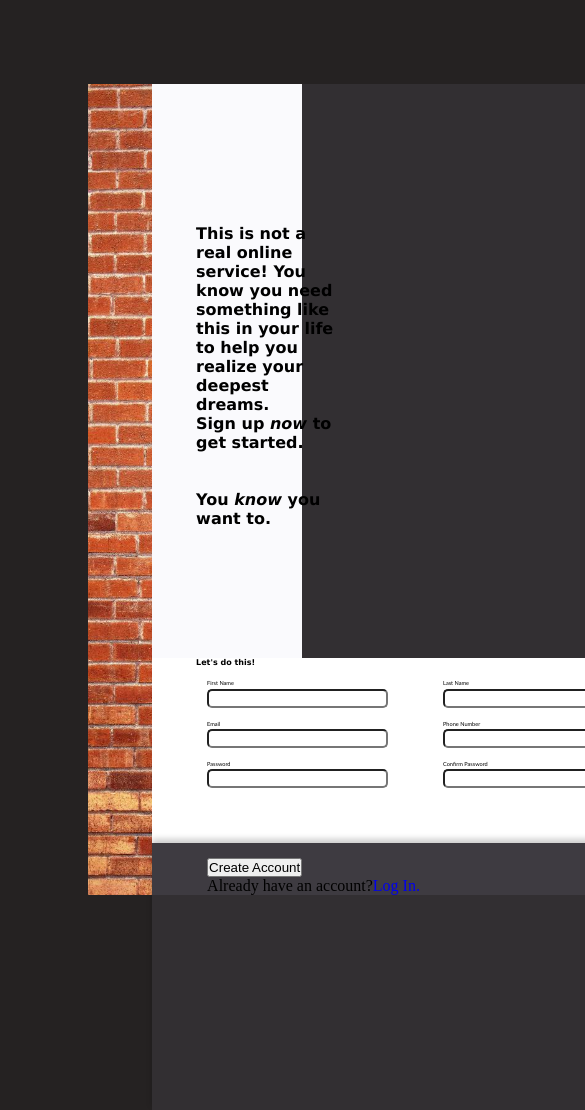
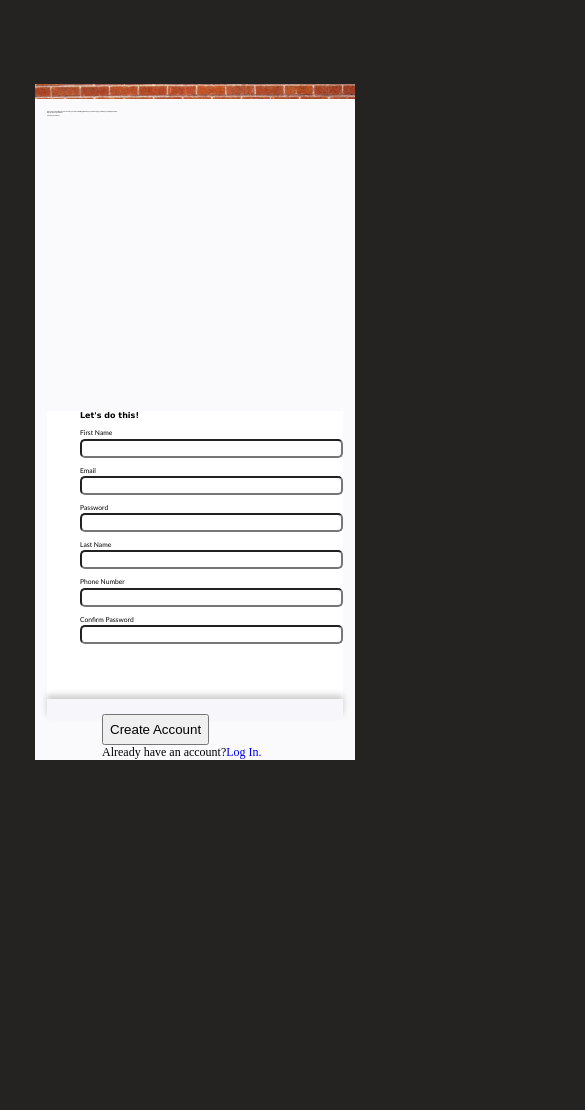
Before and after one commit to dibzthedibz/SignUpForm, a plain HTML site: page index2.html in a window 390 px wide. Shown: the top 1110 px of the page, 585 px wide, since content can reach past the window. After the commit the page ends 844 px from the top, so only its background shows below. Drawn offline with Linux system fonts and the light colour scheme.

Commit message:
messing with rem and percentages to get child elements to scale properly but i feel like im just missing something.

```diff
--- a/styles2.css
+++ b/styles2.css
@@ -9,6 +9,10 @@ html body {
   margin: 0;
   padding: 0;
 }
+html {
+  font-size: clamp(12px, 1.5vw, 16px); /* Scales with viewport width */
+}
+
 
 body {
   display: flex;
@@ -22,9 +26,11 @@ body {
   display: grid;
   grid-template-columns: 30% 1fr;
   background-color: white;
-  width: 55vw;
+  width: clamp(320px, 80%, 55vw);
   height: 80vh;
   margin: 0 auto;
+  max-width: 100%;
+  max-height: 100vh;
   /* overflow: hidden */
 }
 
@@ -35,18 +41,21 @@ body {
 }
 
 .card-right {
-  height: auto;
-  flex-direction: column;
-  font-size: 1rem;
-  max-width: calc(100% - 1rem);
+  display: grid;
+  padding: 1rem;
+  flex: 1;
+  height: 100%;
   background-color: rgba(194, 191, 224, 0.082);
-  /* overflow: hidden */
+  overflow: auto;
+  width: 100%
 }
 
 .header {
+  display: flex;
+  flex-direction: column;
   width: 100%;
-  height: auto;
-  padding: 140px 0px 65px 2.75rem;
+  height: 25rem;
+  padding: 7%:
 }
 
 
@@ -64,6 +73,7 @@ body {
     font-weight: 750;
     font-family: 'Lucida Sans', 'Lucida Sans Regular', 'Lucida Grande', 'Lucida Sans Unicode', Geneva, Verdana, sans-serif;
     padding-right: 17rem;
+    word-wrap: break-word;
 }
 
 .header p:last-child {
@@ -72,19 +82,68 @@ body {
 }
 
 form {
-  font-size: clamp(8px, 0.5em, 12px);
   display: grid;
-  grid-template-columns: 1fr 1fr 1fr;
-  /* gap: 2rem;
-  justify-content: start; */
-  text-align: left;
+  grid-template-columns: 1fr 1fr;
   background-color: white;
   padding-bottom: 55px;
   width: 100%;
 }
 
+@media (max-width: 1600px) {
+  form {
+    grid-template-columns: 1fr;
+  }
+  .header p {
+    font-size: 1px;
+    padding-right: 1rem;
+  }
+  footer {
+    height: 30%;
+  }
+}
+
+@media (max-width: 768px) {
+  .card {
+      grid-template-columns: 1fr; /* Stack columns vertically */
+  }
+
+  .card-left, .card-right {
+      width: 100%; /* Make them scale together */
+      height: auto;
+  }
+
+  form {
+      grid-template-columns: 1fr; /* Simplify layout */
+  }
+
+  button {
+      padding: 0.5rem; /* Shrinks button size */
+  }
+}
+
+
+@media (max-width: 320px) {
+  html {
+      font-size: 14px; /* Scale down root font size */
+  }
+
+  .card {
+      width: 95%; /* Ensure it fits within small screens */
+  }
+
+  form {
+      width: 100%; /* Full width form */
+  }
+
+  input, button {
+      font-size: 0.8rem; /* Shrink font dynamically */
+      padding: 0.4rem; /* Adjust padding */
+  }
+}
+
 
 label {
+  font-size: clamp(.8rem, 1vw, 1.2rem);
     transform: scale(.7);
     transform-origin: left;
     text-align: left;
@@ -103,7 +162,7 @@ form section {
     /* width: 100%; */
     display: flex;
     flex-direction: column;
-    padding-left: 55px;
+    padding-left: 2.75rem;
     text-align: left;
 }
 
```
